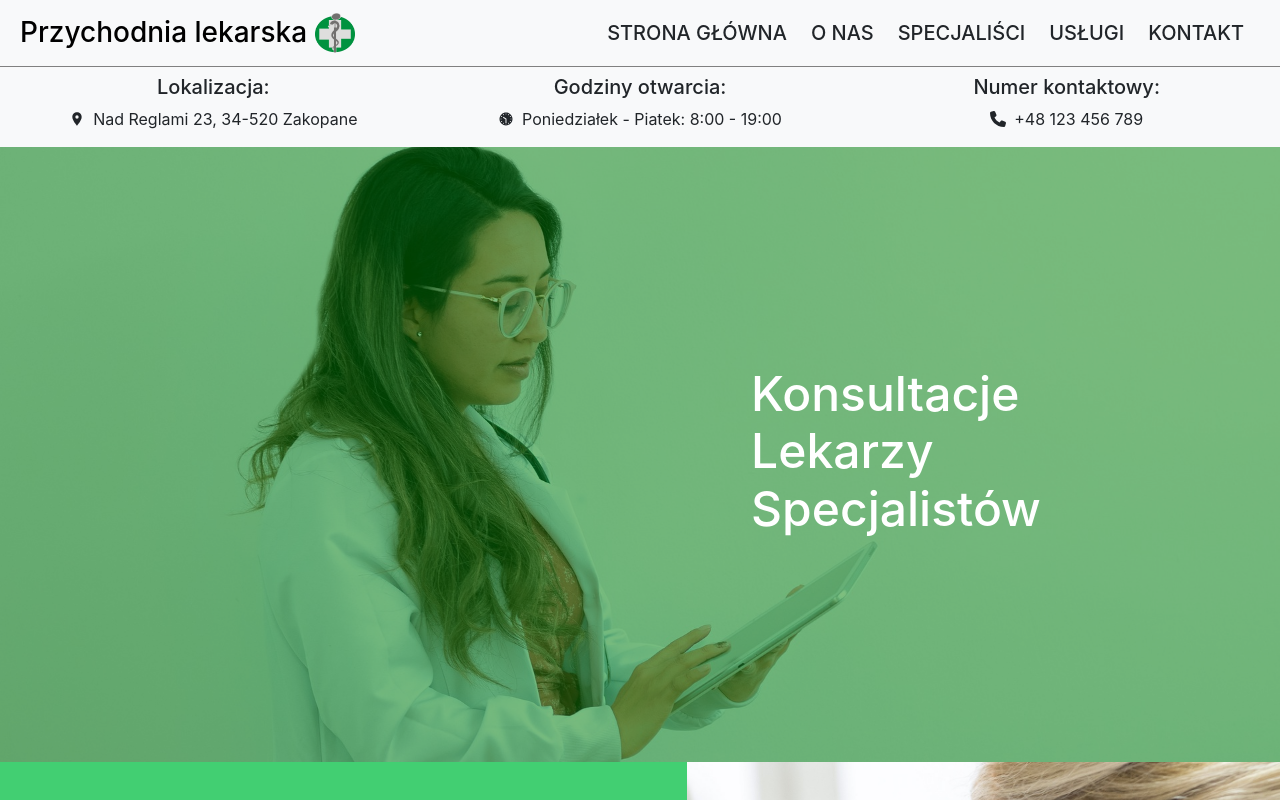
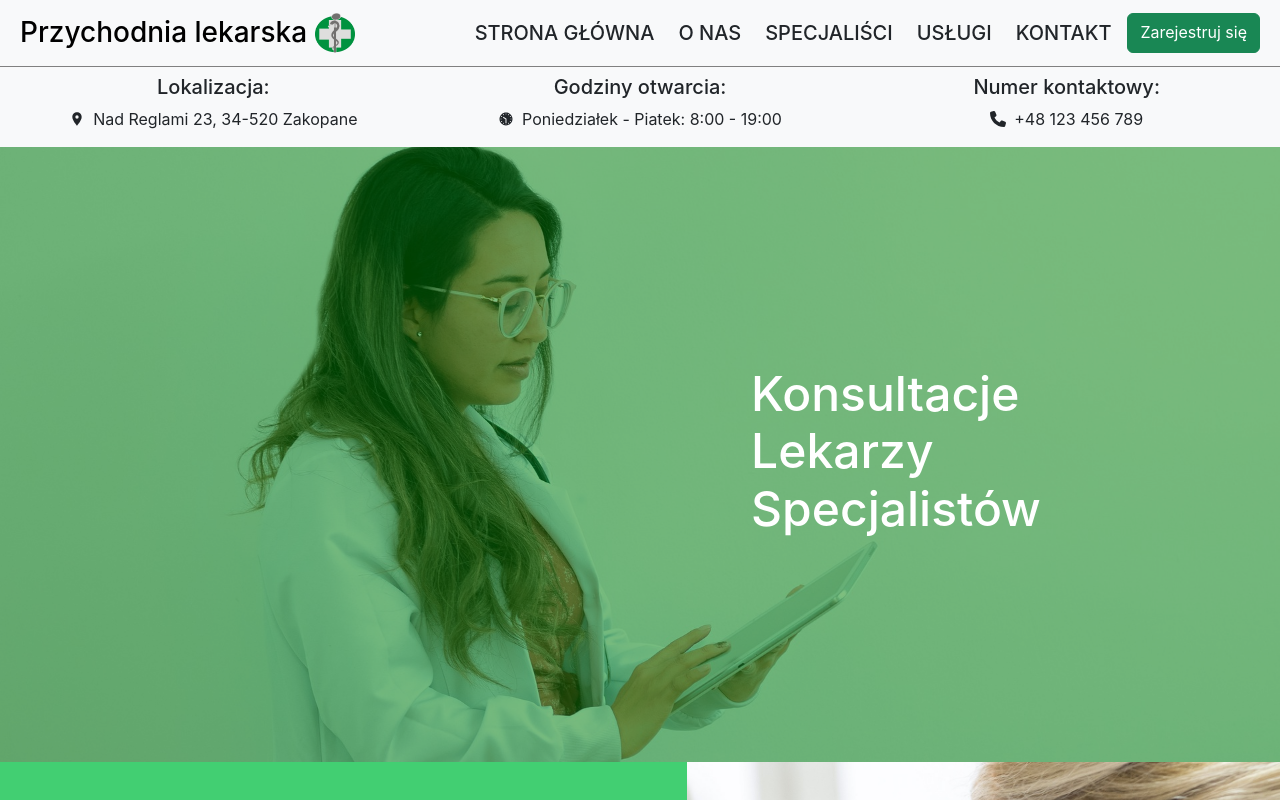
Before and after one commit to itamm15/react-clinic, a React (Create React App) app: page / in a window 1280 px wide. Shown: the top 800 px of the page. Built offline with nearby package versions, Linux system fonts and the light colour scheme.

Commit message:
chore: enhnace menu

```diff
--- a/src/components/Menu/Menu.jsx
+++ b/src/components/Menu/Menu.jsx
@@ -1,4 +1,4 @@
-import { Navbar, Nav, Container, Row, Col } from 'react-bootstrap'
+import { Button, Navbar, Nav, Container, Row, Col } from 'react-bootstrap'
 import { Outlet } from 'react-router-dom';
 import { FaPhone } from "react-icons/fa6";
 import { MdPlace } from "react-icons/md";
@@ -33,6 +33,7 @@ export function Menu() {
                   </div>
                 </Nav.Link>
               ))}
+              <Button variant='success' href='/register'>Zarejestruj się</Button>
             </Nav>
           </Navbar.Collapse>
         </Container>
```
